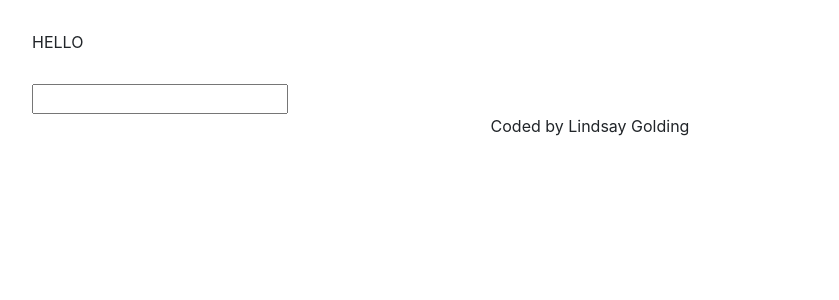
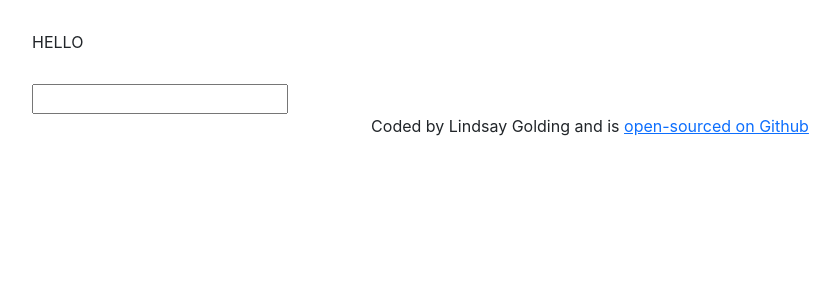
Before and after one commit to ljgolding/dictionary-project, a React (Create React App) app: page / in a window 1280 px wide. Shown: the top 300 px of the page, without its empty margins (50-889 px from the left). Built offline with nearby package versions, Linux system fonts and the light colour scheme.

Commit message:
Add GitHub Link

```diff
--- a/src/App.js
+++ b/src/App.js
@@ -7,7 +7,7 @@ function App() {
       < div className="container">
       <header className="App-header">HELLO</header>
       <main><Dictionary /></main>
-      <footer className="text-center"> Coded by Lindsay Golding</footer>
+      <footer className="text-center"> Coded by Lindsay Golding and is {' '} <a href="https://github.com/ljgolding/dictionary-project" target="_blank" rel="noopener noreferrer">open-sourced on Github</a></footer>
     </div>
     </div>
   );
```
